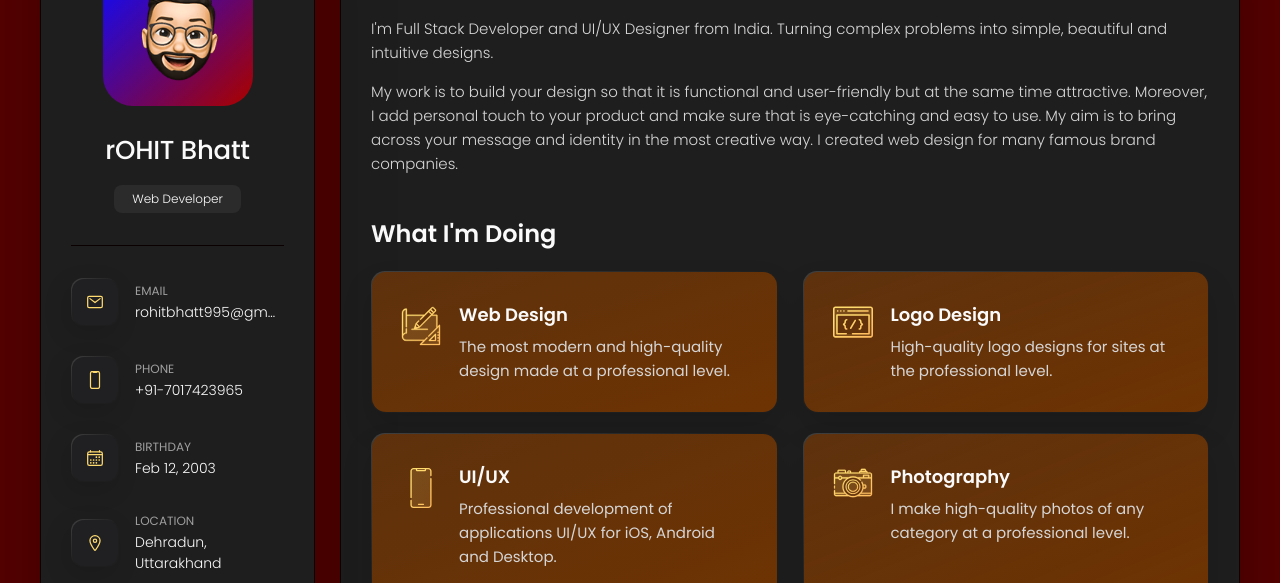
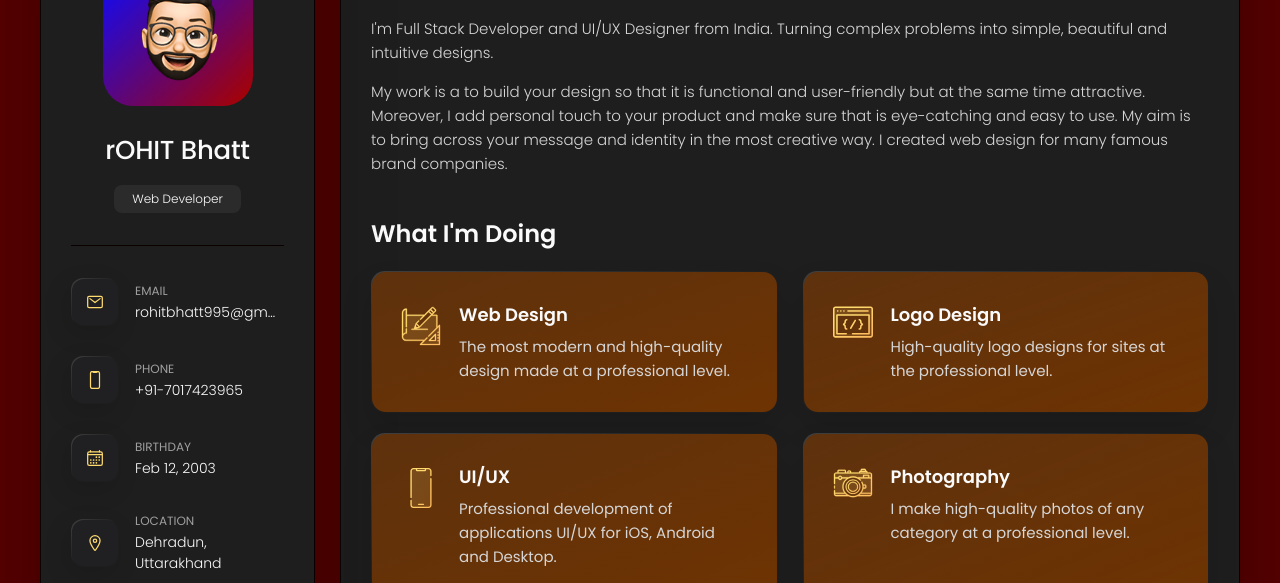
Before and after one commit to rohitbhatt995/PROFILE, a plain HTML site: page index.html in a window 1280 px wide. Shown: the part 162-745 px from the top of the page. Drawn offline with nearby package versions, Linux system fonts and the light colour scheme.

Commit message:
Update index.html

```diff
--- a/index.html
+++ b/index.html
@@ -200,7 +200,7 @@
           </p>
 
           <p>
-            My work is to build your design so that it is functional and user-friendly but at the same time attractive.
+            My work is a to build your design so that it is functional and user-friendly but at the same time attractive.
             Moreover, I
             add personal touch to your product and make sure that is eye-catching and easy to use. My aim is to bring
             across your
```
